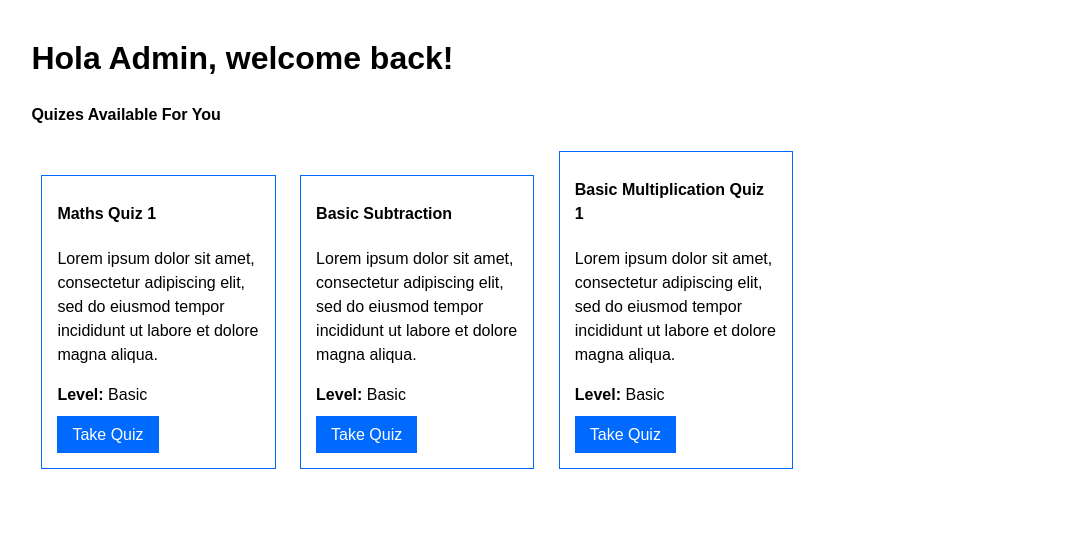
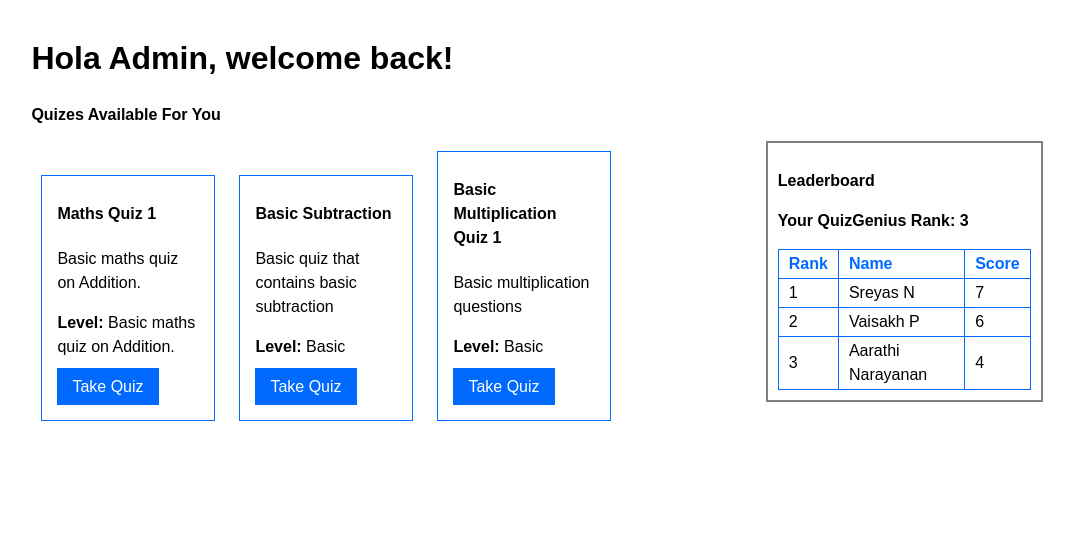
Before and after one commit to chaoskid/quiz_app, a Flask app: page /dashboard in a window 1280 px wide. Shown: the part 89-630 px from the top of the page, without its empty margins (103-1177 px from the left). Run offline with Flask 3, Linux system fonts and the light colour scheme; a user stored in the database is signed in.

Commit message:
Updated code with leaderboads

```diff
--- a/app.py
+++ b/app.py
@@ -29,4 +29,4 @@
 if __name__ == '__main__':
     with app.app_context():
         db.create_all()
-    app.run(debug=True,port=5009)
+    app.run(debug=True,port=5008)
--- a/db.py
+++ b/db.py
@@ -21,6 +21,8 @@
 class Quiz(db.Model):
     id = db.Column(db.Integer, primary_key=True)
     title = db.Column(db.String(100), nullable=False)
+    description = db.Column(db.String(150), nullable=False)
+    level = db.Column(db.String(10), nullable=False)
     questions = db.relationship('Question', backref='quiz', cascade='all, delete-orphan')
 
 class Question(db.Model):
--- a/question_form.py
+++ b/question_form.py
@@ -1,5 +1,5 @@
 from flask_wtf import FlaskForm
-from wtforms import StringField, TextAreaField, FieldList, FormField, SubmitField, BooleanField
+from wtforms import StringField, TextAreaField, FieldList, FormField, SubmitField, BooleanField, SelectField, TextAreaField
 from wtforms.validators import DataRequired
 from wtforms.widgets import RadioInput
 
@@ -13,5 +13,8 @@
 
 class QuizForm(FlaskForm):
     title = StringField('Title', validators=[DataRequired()])
+    description = TextAreaField('Description', validators=[DataRequired()])
+    choices = [("Basic","Basic"),("Intermediate","Intermediate"),("Advanced","Advanced")]
+    level= SelectField("Quiz Level", choices=choices)
     questions = FieldList(FormField(QuestionForm), min_entries=1, max_entries=5)
     submit = SubmitField('Create Quiz')
--- a/routes.py
+++ b/routes.py
@@ -58,8 +58,8 @@
         username = request.form['username']
         password = request.form['password']
         user = User.query.filter_by(username=username).first()
-        role = user.role
         if user and verify_password(user.pswrd, password):
+            role = user.role
             login_user(user)
             if role == 'Admin':
                 session['admin_logged_in'] = True
@@ -84,7 +84,28 @@
 @login_required
 def dashboard():
     quizes = Quiz.query.all()
-    return render_template('dashboard.html', quizes=quizes,current_user=current_user)
+    users = User.query.all()
+
+    user_scores = []
+    for user in users:
+        total_score = sum(score.score for score in user.quiz_scores)
+        user_scores.append((user, total_score))
+
+    sorted_users = sorted(user_scores, key=lambda x: x[1], reverse=True)
+    print(sorted_users)
+    print(current_user.id)
+    for index, (user,score) in enumerate(sorted_users,1):
+        if user.role=="Admin":
+            sorted_users.pop(index-1)
+            pass
+        if current_user.id == user.id:
+            current_user_rank = index
+            current_user_score = score
+    print(current_user_rank)
+    top_performers = sorted_users[:5]
+
+
+    return render_template('dashboard.html', quizes=quizes,current_user=current_user, user_score=current_user_score, current_user_rank=current_user_rank, top_performers=top_performers)
 
 @routes.route('/create_quiz', methods=['GET','POST'])
 @admin_required
@@ -95,6 +116,8 @@
         print("*****************")
         quiz = Quiz()
         quiz.title=form.title.data
+        quiz.description = form.description.data
+        quiz.level = form.level.data
         print(quiz.title)
         for question_data in form.questions.data:
             print("------------------")
@@ -111,7 +134,7 @@
         db.session.commit()
         print('Quiz created successfully!')
         return redirect(url_for('routes.dashboard'))
-    return render_template('create_quiz_2.html',form=form,current_user=current_user)
+    return render_template('create_quiz.html',form=form,current_user=current_user)
 
 
 @routes.route('/quiz/<int:quiz_id>', methods=['GET','POST'])
@@ -132,14 +155,32 @@
                 score = score+1
         #flash(f'Yout score: {score}/{len(quiz.questions)}')
         new_score = UserQuizScore(user_id=current_user.id, quiz_id=quiz_id, score=score)
-        db.session.add(new_score)
-        db.session.commit()
+        if current_user.role != "Admin":
+            db.session.add(new_score)
+            db.session.commit()
         return redirect(url_for('routes.quiz_result', quiz_id=quiz_id))
     return render_template('quiz.html', quiz=quiz, current_user=current_user)
 
 @routes.route('/quiz/<int:quiz_id>/result')
 @login_required
 def quiz_result(quiz_id):
+    current_user_rank = None
     quiz = Quiz.query.get(quiz_id)
     user_score = current_user.get_score(quiz_id)
-    return render_template('quiz_result.html', current_user=current_user,quiz=quiz, user_score=user_score)
+    quiz_scores = UserQuizScore.query.filter_by(quiz_id=quiz_id).all()
+    sorted_scores = sorted(quiz_scores, key=lambda x: x.score, reverse=True)
+    if user_score:
+        for index, score in enumerate(sorted_scores,1):
+            print(index,score.score)
+            if score.score == user_score:
+                current_user_rank = index
+                break
+    if current_user_rank !=None:
+        if current_user_rank <= 5:
+            current_user_rank=None
+    top_performers = sorted_scores[:5]
+    top_performers_details = [(User.query.get(score.user_id), score) for score in top_performers]
+
+    current_user_details = (current_user, user_score) if user_score else None
+
+    return render_template('quiz_result.html', top_performers=top_performers_details, current_user=current_user,quiz=quiz, user_score=user_score, current_user_rank=current_user_rank)
--- a/static/style.css
+++ b/static/style.css
@@ -62,6 +62,18 @@
 .body_container h1 {
 
     font-size: 2em;
+}
+
+.dashboard_quiz_container {
+
+    width: 70%;
+}
+
+aside {
+    float: right;
+    width: 25%;
+    border: solid 2px gray;
+    padding: 10px;
 }
 
 button {
@@ -148,3 +160,36 @@
     padding-right: 5px;
     margin: 5px;
 }
+table, th, td {
+    text-align: left;
+    border: 1px solid rgb(0, 106, 255) ;
+    border-collapse: collapse;
+    padding: 2px;
+    padding-left: 10px;
+    padding-right: 10px;
+}
+
+th {
+    color: rgb(0, 106, 255) ;
+}
+
+#current_user_rank {
+
+    background-color: rgb(221, 239, 255);
+}
+
+#dashboard_table {
+    width: 100%;
+}
+
+#rank, #score {
+    width: 20%;
+}
+
+#name {
+    width: 60%;
+}
+
+table {
+    width: 25%;
+}
--- a/templates/dashboard.html
+++ b/templates/dashboard.html
@@ -3,13 +3,43 @@
 {% block content %}
 <h1>Hola {{ current_user.firstname }}, welcome back!</h1>
 <h2> Quizes Available For You</h2>
+<aside>
+    <h3>Leaderboard</h3>
+    <table id="dashboard_table">
+    <p><strong>Your QuizGenius Rank: {{ current_user_rank }}</strong></p>
+        <thead>
+            <tr>
+                <th id="rank">Rank</th>
+                <th id="name">Name</th>
+                <th id="score">Score</th>
+            </tr>
+        </thead>
+        <tbody>
+            {% for (user, score) in top_performers %}
+                {% if user.id == current_user.id %}
+                <tr id = "current_user_rank">
+                    <td>{{ loop.index }}</td>
+                    <td>{{ user.firstname }} {{ user.lastname }}</td>
+                    <td>{{ score }}</td>
+                </tr>
+                {% else %}
+                <tr>
+                    <td>{{ loop.index }}</td>
+                    <td>{{ user.firstname }} {{ user.lastname }}</td>
+                    <td>{{ score }}</td>
+                </tr>
+                {% endif %}
+            {% endfor %}
+        </tbody>
+    </table>
+</aside>
 <div class="dashboard_quiz_container">
 {% for quiz in quizes %}
 <div class="dashboard_quiz">
 <h4>{{ quiz.title }}</h4>
 
-<p>Lorem ipsum dolor sit amet, consectetur adipiscing elit, sed do eiusmod tempor incididunt ut labore et dolore magna aliqua.</p>
-<p><strong>Level: </strong>Basic</p>
+<p>{{ quiz.description }}</p>
+<p><strong>Level: </strong>{{ quiz.level }}</p>
 
 <p><a href="{{ url_for('routes.take_quiz', quiz_id=quiz.id) }}">Take Quiz</a></p>
 
--- a/templates/quiz.html
+++ b/templates/quiz.html
@@ -11,7 +11,7 @@
                 {% for option in question.options %}
                 <div class="options">
                     <label>
-                        <input type="radio" name="question{{ question.id }}" value="{{ option.id }}"> {{ option.text }}
+                        <input type="radio" name="question{{ question.id }}" value="{{ option.id }}" required> {{ option.text }}
                     </label>
                 </div>
                 {% endfor %}
```
Also changed, not shown: templates/create_quiz.html (+71 -29 lines), templates/create_quiz_2.html (deleted, +0 -93 lines), templates/quiz_result.html (+35 -1 lines), instance/quiz.db.
